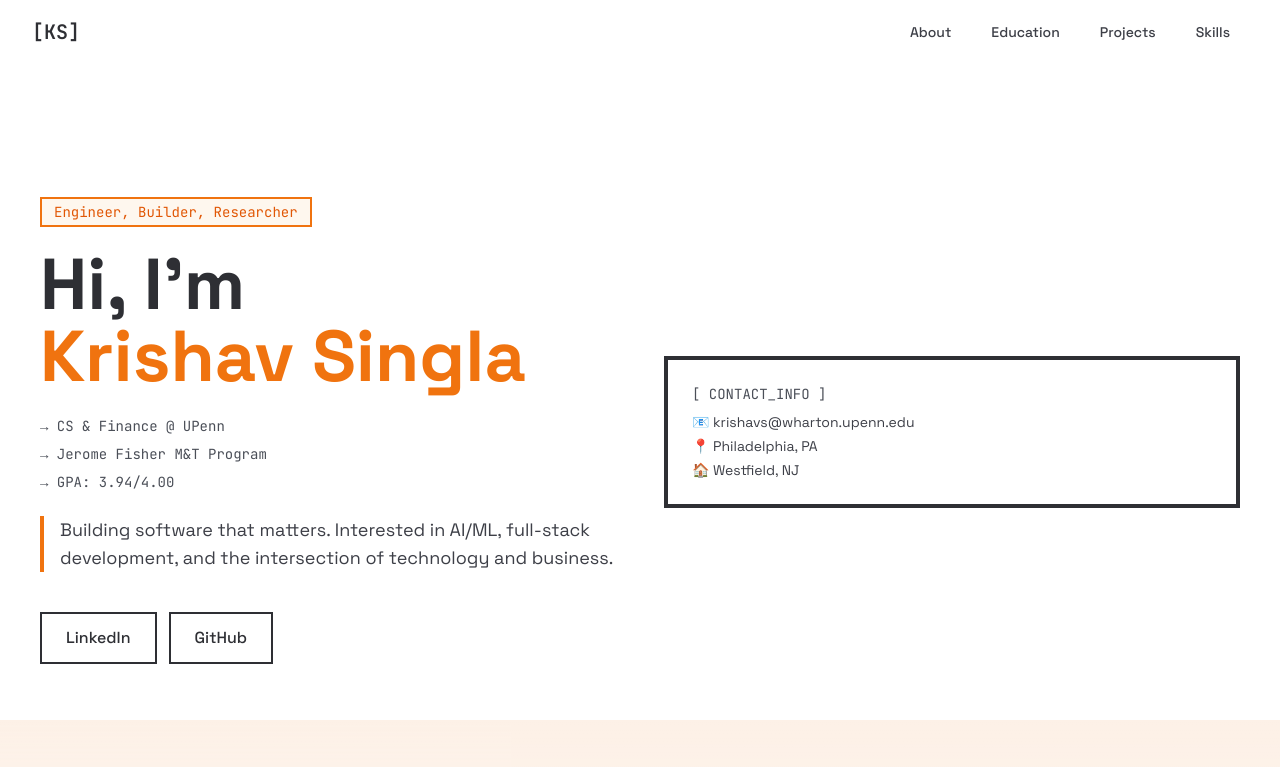
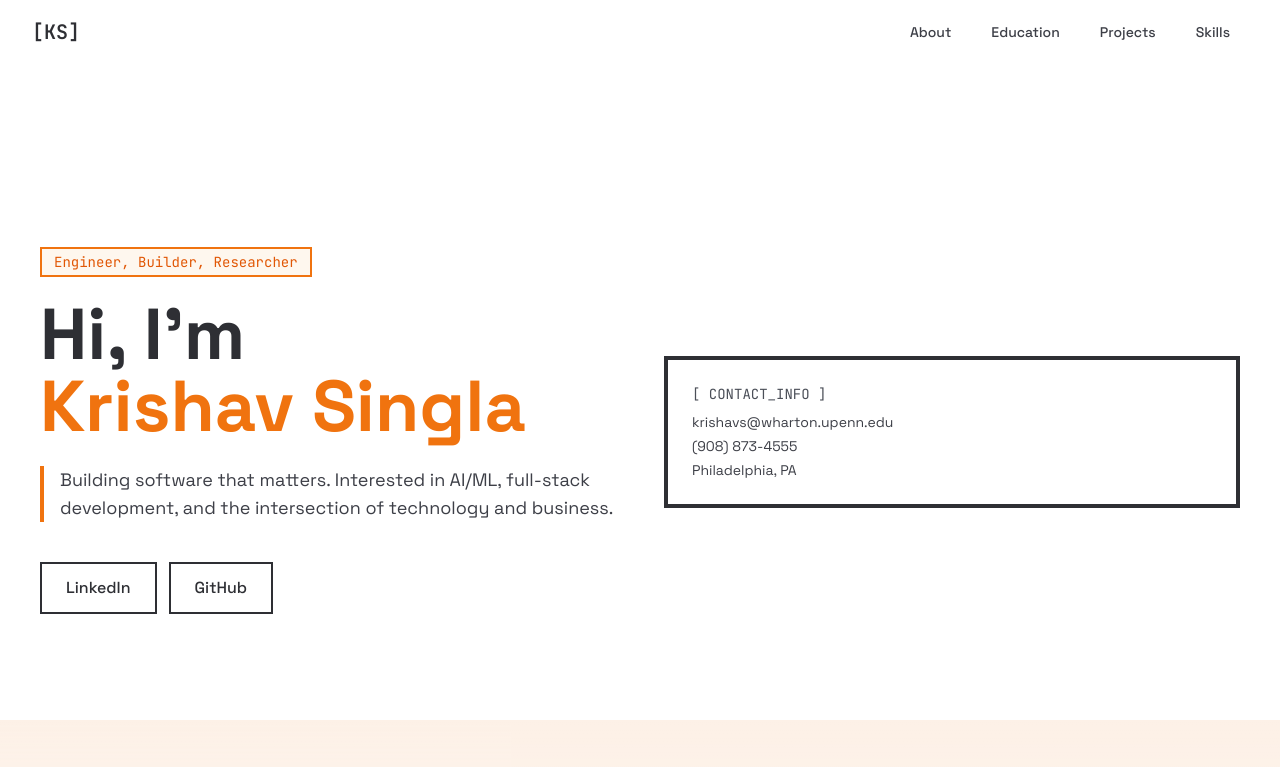
Before and after one commit to krishavs1/Website, a React (Vite) app: page / in a window 1280 px wide. Shown: the top 767 px of the page. Built offline with nearby package versions, Linux system fonts and the light colour scheme.

Commit message:
Updated the contant information section on the main page

```diff
--- a/src/components/Hero.tsx
+++ b/src/components/Hero.tsx
@@ -15,12 +15,6 @@ const Hero = () => {
               Hi, I'm <br />
               <span className="text-primary-500">Krishav Singla</span>
             </h1>
-
-            <div className="space-y-2 font-mono text-sm text-dark-600">
-              <p>→ CS & Finance @ UPenn</p>
-              <p>→ Jerome Fisher M&T Program</p>
-              <p>→ GPA: 3.94/4.00</p>
-            </div>
 
             <p className="text-lg text-dark-700 max-w-xl border-l-4 border-primary-500 pl-4">
               Building software that matters. Interested in AI/ML, full-stack development,
@@ -53,9 +47,9 @@ const Hero = () => {
             <div className="border-4 border-dark-900 p-6 bg-white">
               <div className="font-mono text-sm text-dark-600 mb-2">[ CONTACT_INFO ]</div>
               <div className="space-y-1 text-sm text-dark-700">
-                <p>📧 krishavs@wharton.upenn.edu</p>
-                <p>📍 Philadelphia, PA</p>
-                <p>🏠 Westfield, NJ</p>
+                <p>krishavs@wharton.upenn.edu</p>
+                <p>(908) 873-4555</p>
+                <p>Philadelphia, PA</p>
               </div>
             </div>
           </div>
```
